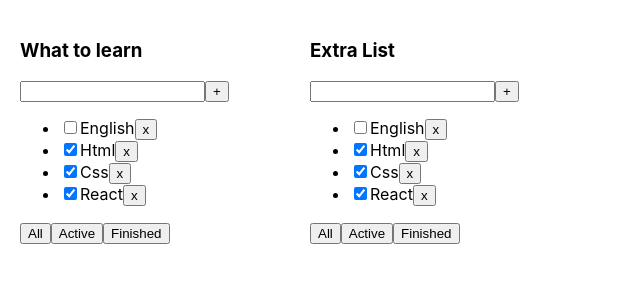
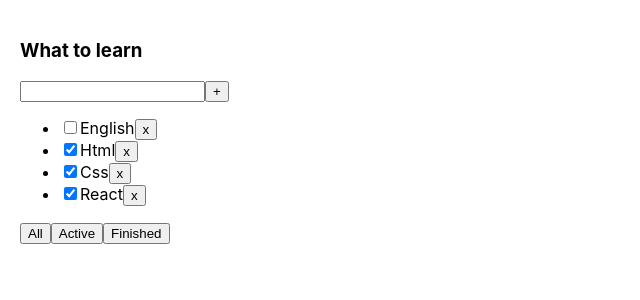
Before and after one commit to Alonasa/todoFinal, a React (Create React App) app: page / in a window 1280 px wide. Shown: the top 300 px of the page, without its empty margins (0-640 px from the left). Built offline with nearby package versions, Linux system fonts and the light colour scheme.

Commit message:
remove extra list

```diff
--- a/src/App.tsx
+++ b/src/App.tsx
@@ -20,7 +20,6 @@ function App() {
   return (
     <div className="App">
       <TodoList title={'What to learn'} tasks={todos} taskRemover={removeTask}/>
-      <TodoList title={'Extra List'} tasks={todos} taskRemover={removeTask}/>
     </div>
   );
 }
```
